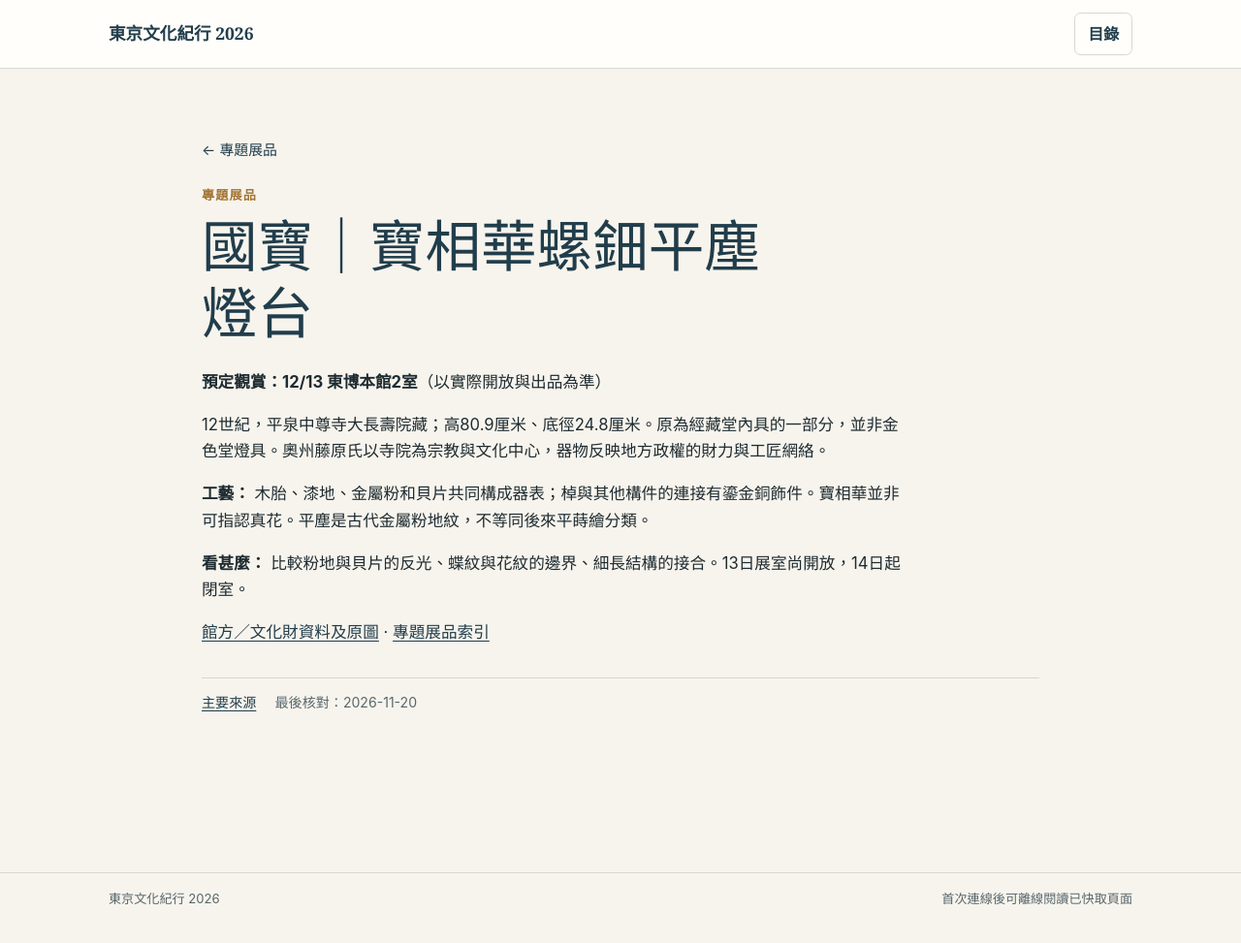
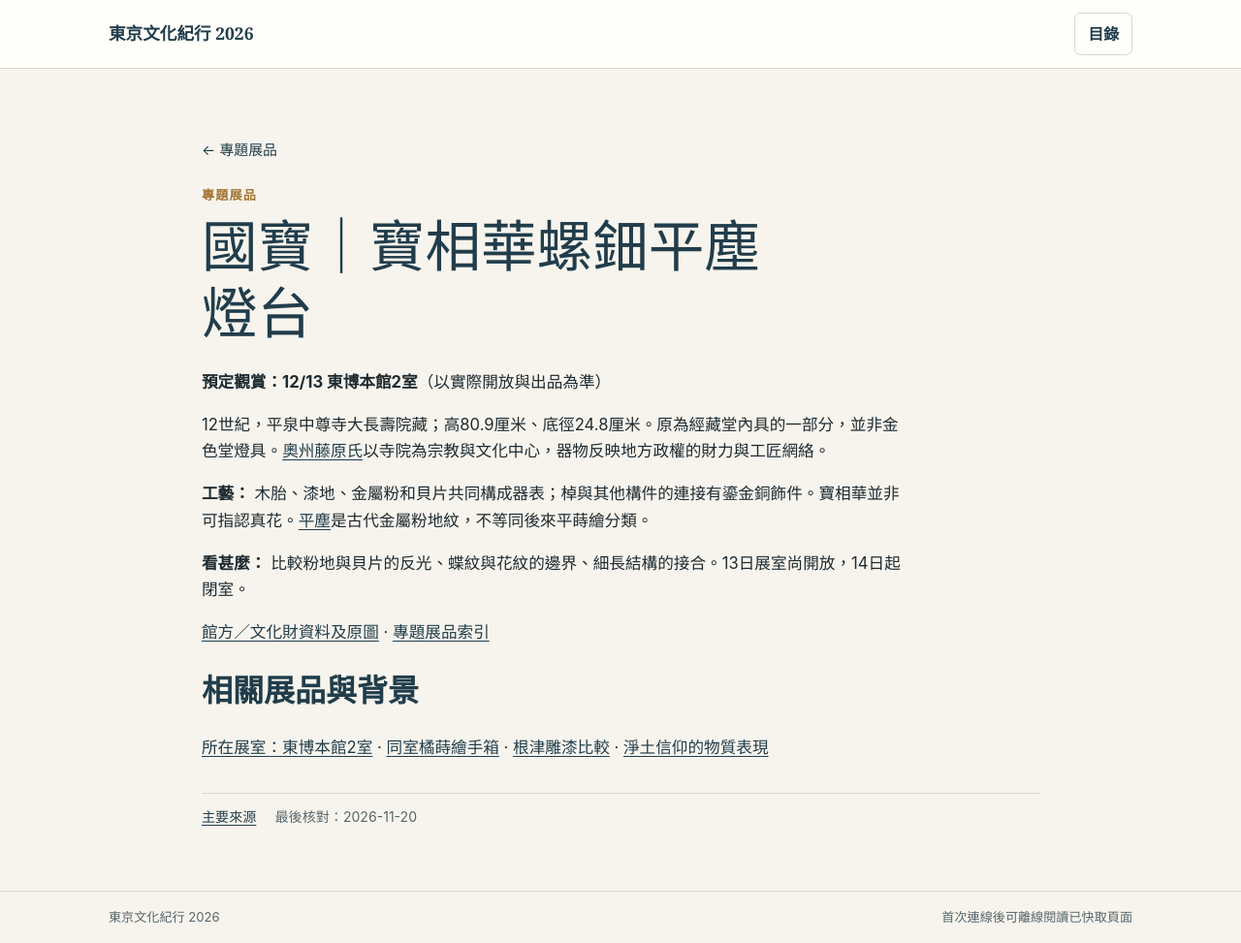
Before and after one commit to davetwchiu/tokyo-culture-trip-2026, a Jekyll site: the page built from content/works/lotus-lamp.md, in a window 1280 px wide and 973 px high. Shown: the whole window at 97% size. Built offline with Jekyll 4.4.1, drawn with Linux system fonts in a browser that asks for light colours.

Commit message:
Link lotus-lamp object to museum and interpretive context

```diff
--- a/content/works/lotus-lamp.md
+++ b/content/works/lotus-lamp.md
@@ -16,10 +16,14 @@ offline: true
 
 **預定觀賞：12/13 東博本館2室**（以實際開放與出品為準）
 
-12世紀，平泉中尊寺大長壽院藏；高80.9厘米、底徑24.8厘米。原為經藏堂內具的一部分，並非金色堂燈具。奧州藤原氏以寺院為宗教與文化中心，器物反映地方政權的財力與工匠網絡。
+12世紀，平泉中尊寺大長壽院藏；高80.9厘米、底徑24.8厘米。原為經藏堂內具的一部分，並非金色堂燈具。[奧州藤原氏](/tokyo-culture-trip-2026/history/political/#hiraizumi)以寺院為宗教與文化中心，器物反映地方政權的財力與工匠網絡。
 
-**工藝：** 木胎、漆地、金屬粉和貝片共同構成器表；棹與其他構件的連接有鎏金銅飾件。寶相華並非可指認真花。平塵是古代金屬粉地紋，不等同後來平蒔繪分類。
+**工藝：** 木胎、漆地、金屬粉和貝片共同構成器表；棹與其他構件的連接有鎏金銅飾件。寶相華並非可指認真花。[平塵](/tokyo-culture-trip-2026/history/craft/#lacquer)是古代金屬粉地紋，不等同後來平蒔繪分類。
 
 **看甚麼：** 比較粉地與貝片的反光、蝶紋與花紋的邊界、細長結構的接合。13日展室尚開放，14日起閉室。
 
 [館方／文化財資料及原圖](https://online.bunka.go.jp/db/heritages/detail/203829) · [專題展品索引](../)
+
+## 相關展品與背景
+
+[所在展室：東博本館2室](/tokyo-culture-trip-2026/museums/tokyo-national-museum/buildings/honkan/#lacquer-room) · [同室橘蒔繪手箱](/tokyo-culture-trip-2026/works/tachibana-box/) · [根津雕漆比較](/tokyo-culture-trip-2026/works/nezu-carved-lacquer/) · [淨土信仰的物質表現](/tokyo-culture-trip-2026/history/culture/#pure-land)
```
